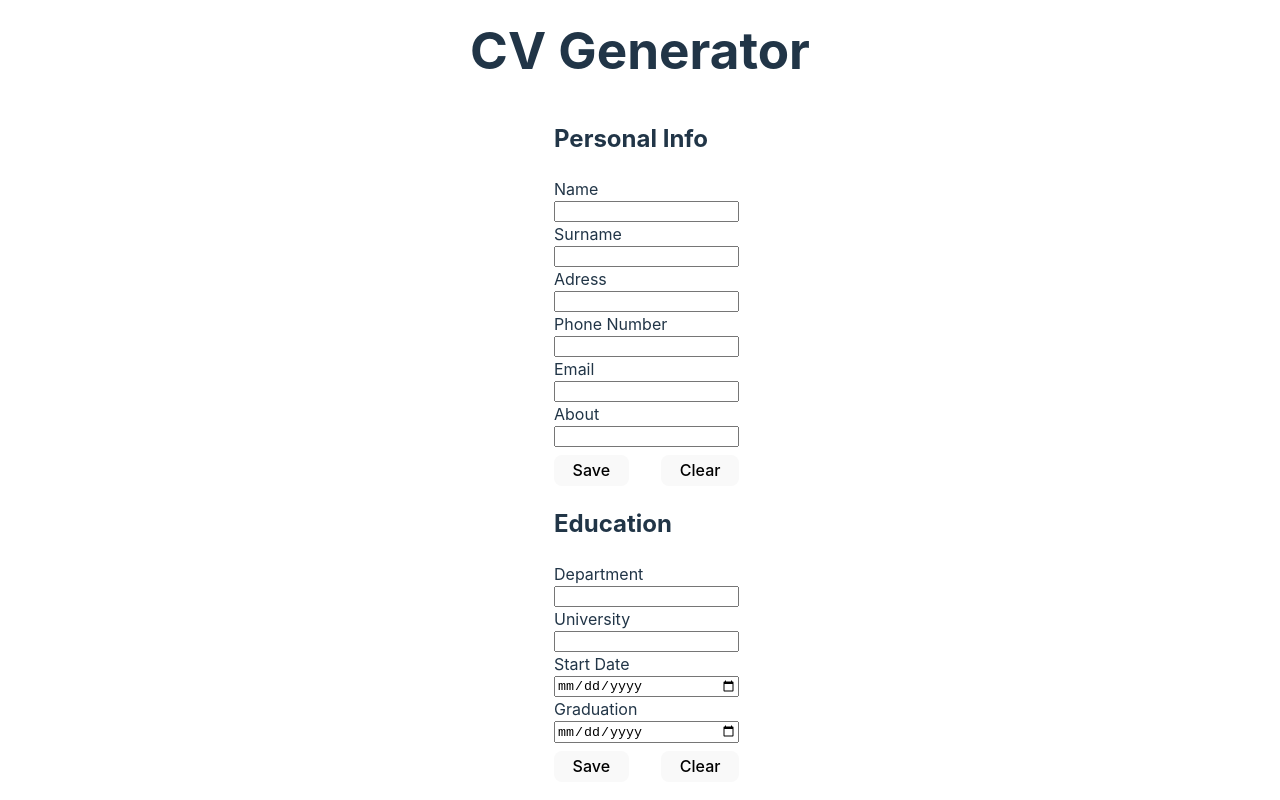
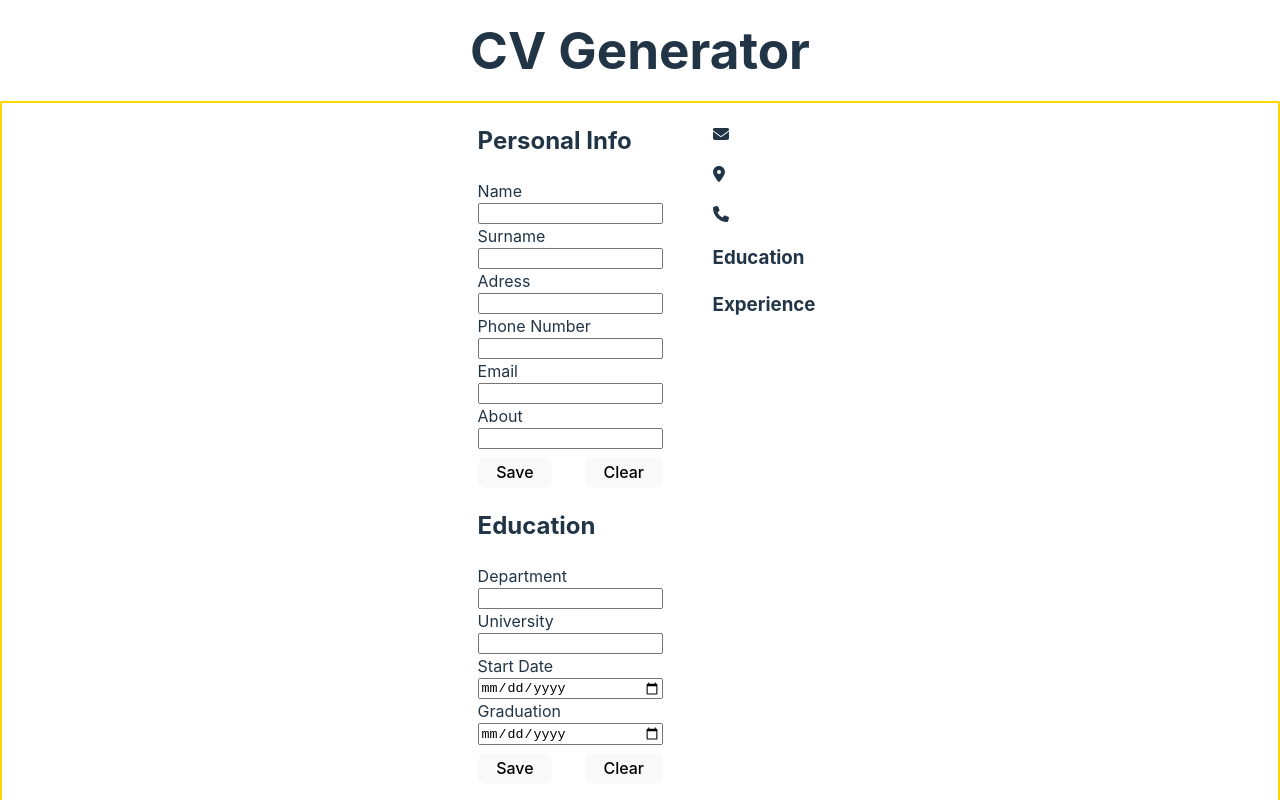
Before and after one commit to mbdeviant/resume-generator, a React (Vite) app: page / in a window 1280 px wide. Shown: the top 800 px of the page. Built offline with nearby package versions, Linux system fonts and the light colour scheme.

Commit message:
add initial states to update preview on user input

```diff
--- a/src/components/Content.jsx
+++ b/src/components/Content.jsx
@@ -1,15 +1,26 @@
+import { useState } from "react";
 import Education from "./CVForm/Education";
 import Experience from "./CVForm/Experience";
 import PersonalInfo from "./CVForm/PersonalInfo";
+import Preview from "./CVPreview/Preview";
 
 export default function Content() {
+  const [name, setName] = useState(null);
+
+  function onName(e) {
+    setName(e.target.value);
+  }
+
   return (
     <>
       <div className="content">
-        <div className="forms">
-          <PersonalInfo />
-          <Education />
-          <Experience />
+        <div className="mainContainer">
+          <div className="forms">
+            <PersonalInfo onName={onName} />
+            <Education />
+            <Experience />
+          </div>
+          <Preview name={name} />
         </div>
       </div>
     </>
```
